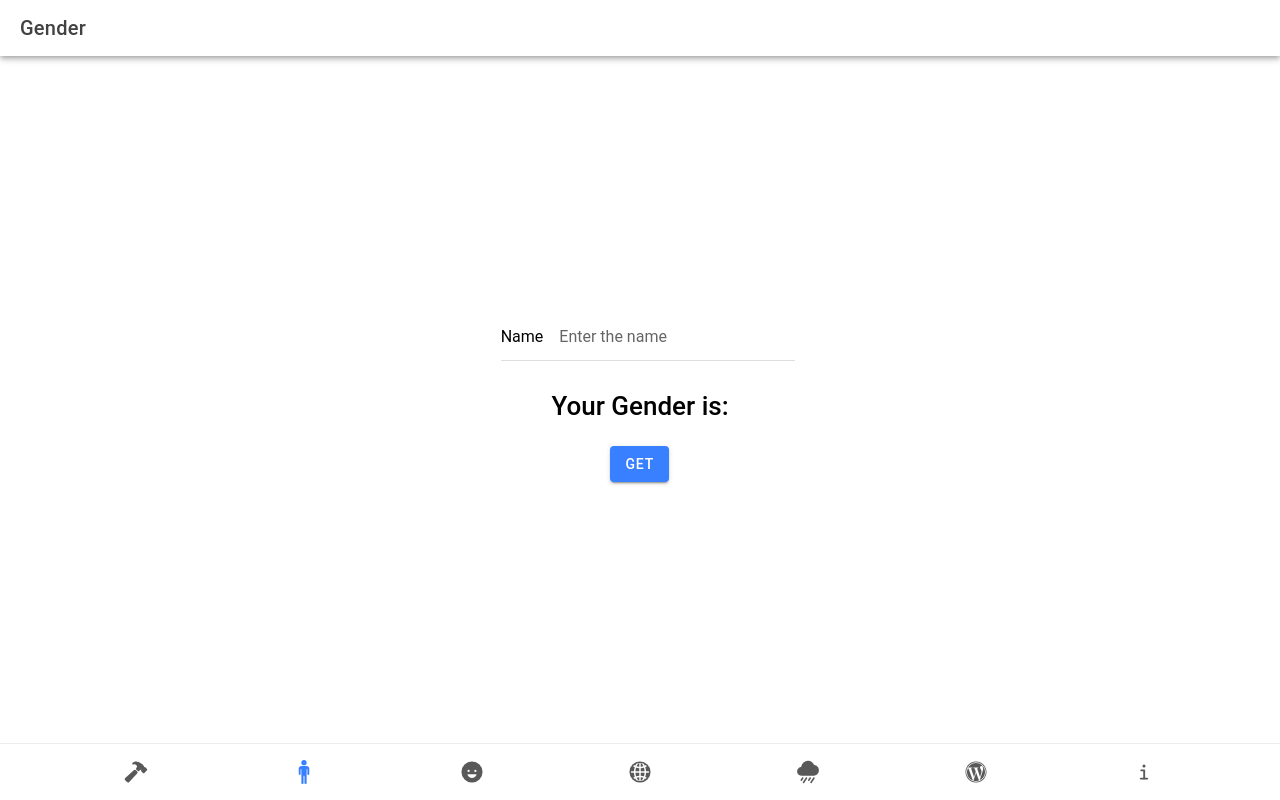
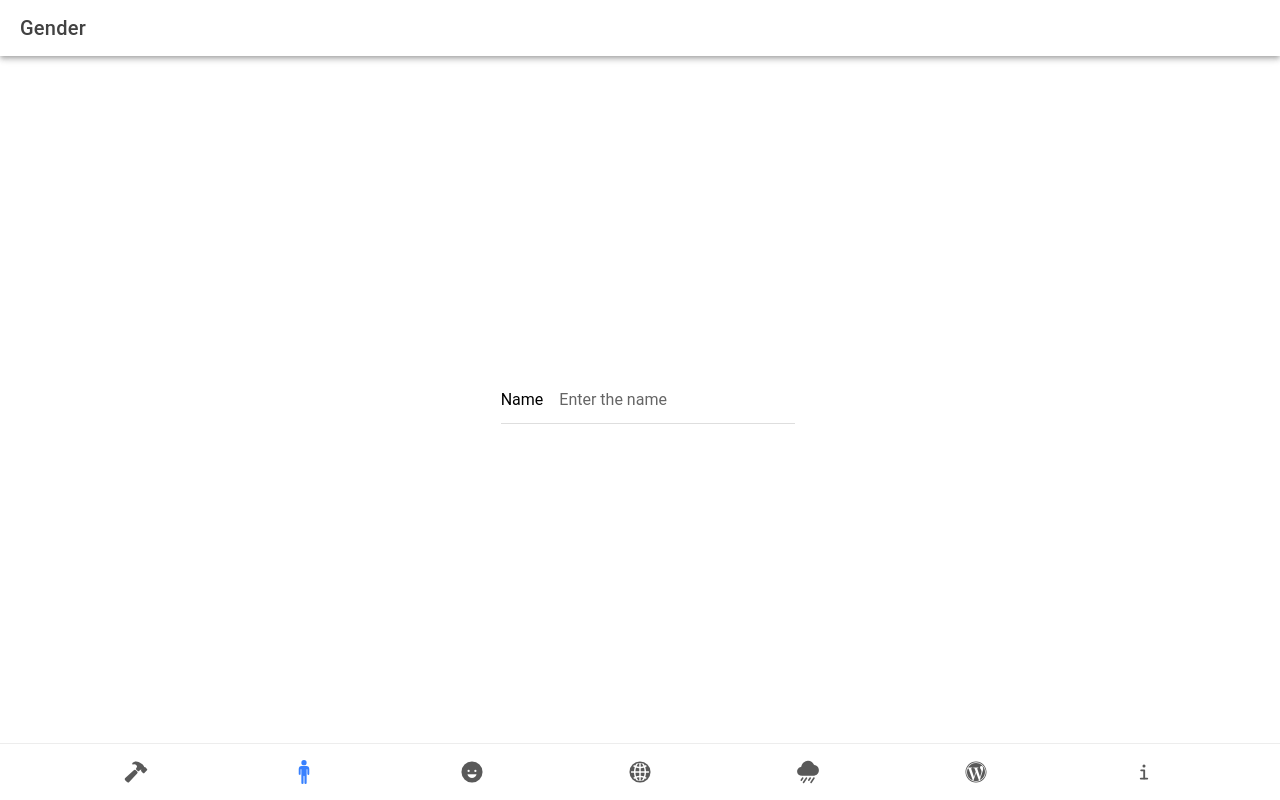
Before and after one commit to 20220005/tarea6-20220005-, a React (Vite) app: page /tab2 in a window 1280 px wide. Built offline with nearby package versions, Linux system fonts and the light colour scheme.

Commit message:
fix gender

```diff
--- a/src/pages/Tab2.tsx
+++ b/src/pages/Tab2.tsx
@@ -1,35 +1,30 @@
-import {
-  IonContent,
-  IonHeader,
-  IonPage,
-  IonTitle,
-  IonToolbar,
-  IonItem,
-  IonInput,
-  IonButton,
-} from "@ionic/react";
-import { useState } from "react";
+import React, { useState, useEffect } from "react";
 import axios from "axios";
+import { IonContent, IonHeader, IonPage, IonTitle, IonToolbar, IonItem, IonInput, IonButton, IonSpinner } from "@ionic/react";
 import "./Tab2.css";
 
 const Tab2: React.FC = () => {
-  const [gender, setGender] = useState("");
+  const [gender, setGender] = useState<string | null>(null);
   const [name, setName] = useState("");
+  const [loading, setLoading] = useState(false);
 
-  function getGender(name: string) {
+  useEffect(() => {
+    if (name.trim() !== "") {
+      setLoading(true);
       axios
         .get(`https://api.genderize.io?name=${name}`)
-
         .then((res) => {
-
           setGender(res.data.gender);
-          console.log(name);
-
-
-
-
+        })
+        .catch((error) => {
+          console.error("Error fetching gender:", error);
+        })
+        .finally(() => {
+          setLoading(false);
         });
     }
+  }, [name]);
+
   return (
     <IonPage>
       <IonHeader>
@@ -43,17 +38,15 @@ const Tab2: React.FC = () => {
             <IonInput
               label="Name"
               placeholder="Enter the name"
+              value={name}
               onIonChange={(e) => setName(e.detail.value!)}
             ></IonInput>
           </IonItem>
+          {gender !== null && (
             <h1>Your Gender is: {gender}</h1>
-          <IonButton
-            onClick={() => {
-              getGender(name);
-            }}
-          >
-            Get
-          </IonButton>
+          )}
+
+          {loading && <IonSpinner name="crescent" />}
         </div>
       </IonContent>
     </IonPage>
```
Lines whose indentation alone changed are shown as unchanged.
